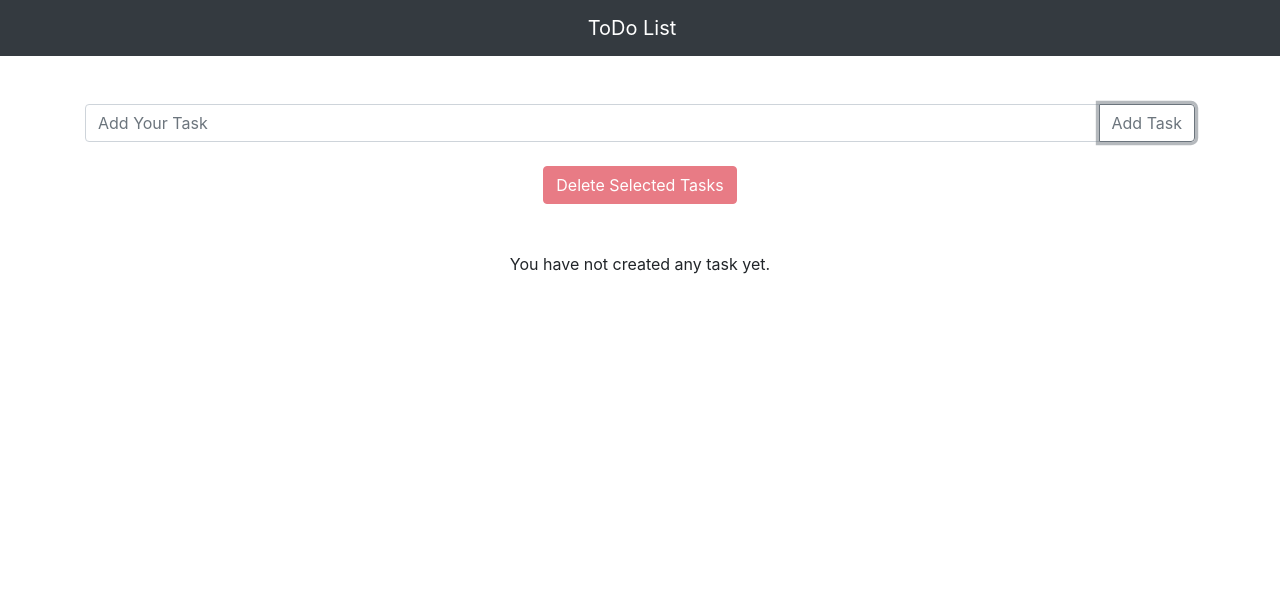
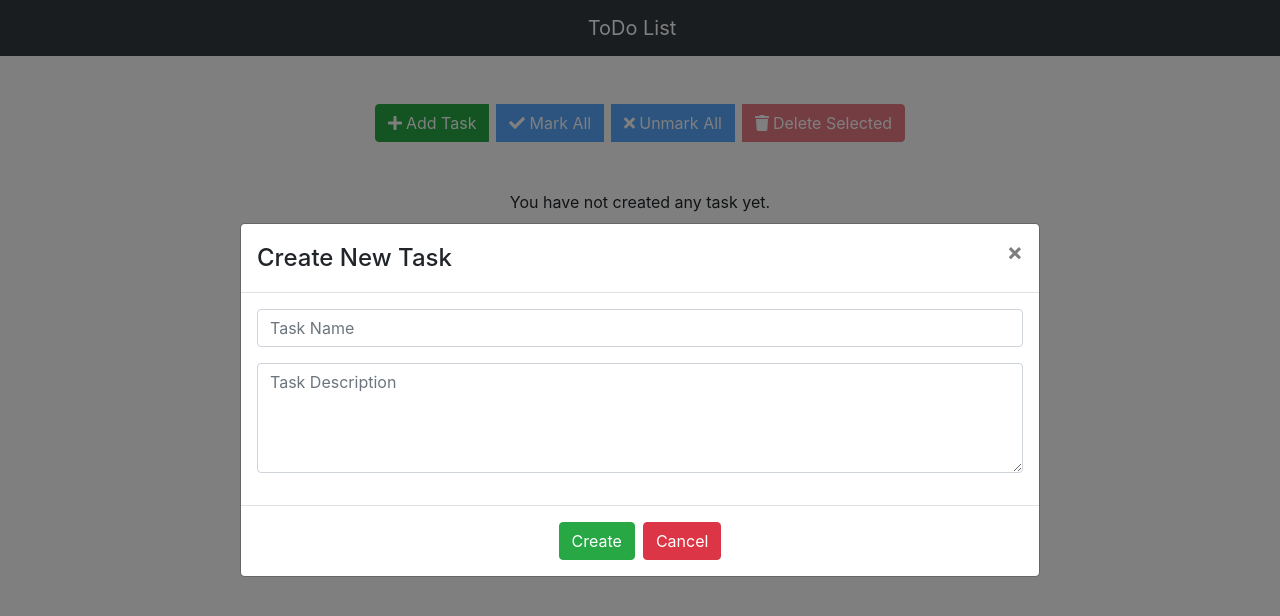
Before and after one commit to suro-sk/react, a React (Create React App) app: page / in a window 1280 px wide. Both pictures are taken after a click on the button "Add Task". Shown: the top 616 px of the page. Built offline with nearby package versions, Linux system fonts and the light colour scheme.

Commit message:
homework-16

```diff
--- a/package.json
+++ b/package.json
@@ -3,6 +3,9 @@
   "version": "0.1.0",
   "private": true,
   "dependencies": {
+    "@fortawesome/fontawesome-svg-core": "^1.2.34",
+    "@fortawesome/free-solid-svg-icons": "^5.15.2",
+    "@fortawesome/react-fontawesome": "^0.1.14",
     "@testing-library/jest-dom": "^5.11.6",
     "@testing-library/react": "^11.2.2",
     "@testing-library/user-event": "^12.5.0",
--- a/src/components/Task.js
+++ b/src/components/Task.js
@@ -3,35 +3,58 @@ import Card from 'react-bootstrap/Card';
 import Button from 'react-bootstrap/Button';
 import Form from 'react-bootstrap/Form';
 import PropTypes from 'prop-types';
+import {FontAwesomeIcon} from "@fortawesome/react-fontawesome";
+import {faTrash, faEdit} from "@fortawesome/free-solid-svg-icons";
 
 class Task extends Component {
 
     render() {
+        const {onEdit, task, deleteTask, buttonDisabled, selected} = this.props;
         return (
             <Card>
-                <Card.Header>{this.props.task.title}</Card.Header>
+                <Card.Header>
+                    <Form.Group controlId={task._id} className="mb-0">
+                        <Form.Check
+                            type="checkbox"
+                            label={task.title}
+                            checked={selected}
+                            onChange={() => this.props.inputChange(task._id)}
+                        />
+                    </Form.Group>
+                </Card.Header>
                 <Card.Body>
-                    <Form.Group controlId={this.props.taskId}>
-                        <Form.Check type="checkbox" label="Mark"
-                                    onChange={() => this.props.inputChange(this.props.taskId)}/>
-                    </Form.Group>
-                    <Button variant="danger" className="delete" onClick={() => this.props.deleteTask(this.props.taskId)}
-                            disabled={this.props.buttonDisabled}>Delete Task</Button>
+                    {task.description}
                 </Card.Body>
+                <Card.Footer>
+                    <Button
+                        className="mr-1"
+                        title="Edit"
+                        variant="primary"
+                        onClick={() => onEdit(task)}
+                        disabled={buttonDisabled}>
+                        <FontAwesomeIcon icon={faEdit}/>
+                    </Button>
+                    <Button
+                        title="Delete"
+                        variant="danger"
+                        onClick={() => deleteTask(task._id)}
+                        disabled={buttonDisabled}>
+                        <FontAwesomeIcon icon={faTrash}/>
+                    </Button>
+                </Card.Footer>
             </Card>
 
         )
     }
 
-
 }
 
 Task.propTypes = {
     task: PropTypes.object.isRequired,
-    taskId: PropTypes.string.isRequired,
     deleteTask: PropTypes.func.isRequired,
     inputChange: PropTypes.func.isRequired,
     buttonDisabled: PropTypes.bool.isRequired,
+    selected: PropTypes.bool.isRequired,
 }
 
 export default Task;
--- /dev/null
+++ b/src/components/TaskCreateModal.js
@@ -0,0 +1,58 @@
+import React, {Component} from 'react';
+import {Modal, Button, FormControl, Form} from 'react-bootstrap'
+import PropTypes from 'prop-types';
+
+class TaskCreateModal extends Component {
+    render() {
+        const {onHide, onInputChange, onAccept} = this.props
+        return (
+            <Modal
+                onHide={onHide}
+                size="lg"
+                aria-labelledby="contained-modal-title-vcenter"
+                centered
+                show
+            >
+                <Modal.Header closeButton>
+                    <Modal.Title id="contained-modal-title-vcenter">
+                        Create New Task
+                    </Modal.Title>
+                </Modal.Header>
+                <Modal.Body>
+                    <Form onSubmit={onAccept}>
+
+                        <Form.Group>
+                            <FormControl
+                                placeholder="Task Name"
+                                aria-label="Add Your Task"
+                                aria-describedby="basic-addon2"
+                                name="title"
+                                onChange={onInputChange}
+                            />
+                        </Form.Group>
+                        <Form.Group>
+                            <Form.Control
+                                placeholder="Task Description"
+                                name="description"
+                                as="textarea"
+                                onChange={onInputChange}
+                                rows={4}/>
+                        </Form.Group>
+                    </Form>
+                </Modal.Body>
+                <Modal.Footer className="justify-content-center">
+                    <Button variant="success" onClick={onAccept}>Create</Button>
+                    <Button variant="danger" onClick={onHide}>Cancel</Button>
+                </Modal.Footer>
+            </Modal>
+        )
+    }
+}
+
+TaskCreateModal.propTypes = {
+    onInputChange: PropTypes.func.isRequired,
+    onAccept: PropTypes.func.isRequired,
+    onHide: PropTypes.func.isRequired,
+};
+
+export default TaskCreateModal;
--- /dev/null
+++ b/src/components/TaskEditModal.js
@@ -0,0 +1,91 @@
+import React, {Component} from 'react';
+import {Modal, Button, FormControl, Form} from 'react-bootstrap'
+import PropTypes from 'prop-types';
+
+class TaskEditModal extends Component {
+
+    constructor(props) {
+        super(props);
+        this.state = {
+            ...props.task
+        }
+    }
+
+    handleChange = (event) => {
+        const {name, value} = event.target;
+
+        this.setState({
+            [name]: value
+        });
+    };
+
+    handleTaskSave = ()=>{
+        const title = this.state.title.trim();
+        const description = this.state.description.trim();
+
+        if (!title) {
+            return;
+        }
+
+        this.props.onAccept({
+            _id: this.state._id,
+            title,
+            description
+        });
+    };
+
+    render() {
+        const {onHide} = this.props
+        return (
+            <Modal
+                onHide={onHide}
+                size="lg"
+                aria-labelledby="contained-modal-title-vcenter"
+                centered
+                show
+            >
+                <Modal.Header closeButton>
+                    <Modal.Title id="contained-modal-title-vcenter">
+                        Edit Task
+                    </Modal.Title>
+                </Modal.Header>
+                <Modal.Body>
+                    <Form onSubmit={this.handleTaskSave}>
+
+                        <Form.Group>
+                            <FormControl
+                                placeholder="Task Title"
+                                aria-label="Task Title"
+                                aria-describedby="basic-addon2"
+                                name="title"
+                                onChange={this.handleChange}
+                                value={this.state.title}
+                            />
+                        </Form.Group>
+                        <Form.Group>
+                            <Form.Control
+                                placeholder="Task Description"
+                                name="description"
+                                as="textarea"
+                                value={this.state.description}
+                                onChange={this.handleChange}
+                                rows={4}/>
+                        </Form.Group>
+                    </Form>
+                </Modal.Body>
+                <Modal.Footer className="justify-content-center">
+                    <Button variant="success" onClick={this.handleTaskSave}>Create</Button>
+                    <Button variant="danger" onClick={onHide}>Cancel</Button>
+                </Modal.Footer>
+            </Modal>
+        )
+    }
+}
+
+TaskEditModal.propTypes = {
+    task: PropTypes.object.isRequired,
+    onAccept: PropTypes.func.isRequired,
+    onHide: PropTypes.func.isRequired,
+};
+
+export default TaskEditModal;
--- a/src/components/TodoList.js
+++ b/src/components/TodoList.js
@@ -1,39 +1,48 @@
 import {Component} from 'react';
 import {v4 as uuidv4} from 'uuid';
 import Task from "./Task";
-import Form from 'react-bootstrap/Form'
-import FormControl from 'react-bootstrap/FormControl'
-import InputGroup from 'react-bootstrap/InputGroup'
-import Button from 'react-bootstrap/Button'
+import {Button, ButtonToolbar, ButtonGroup} from 'react-bootstrap';
 import ConfirmModal from "./ConfirmModal";
+import TaskCreateModal from "./TaskCreateModal";
+import TaskEditModal from "./TaskEditModal";
+import {FontAwesomeIcon} from '@fortawesome/react-fontawesome';
+import {faPlus, faCheck, faTimes, faTrash} from '@fortawesome/free-solid-svg-icons';
 
 export default class TodoList extends Component {
 
     state = {
-        inputValue: '',
+        title: '',
+        description: '',
         tasks: [],
         selectedTasks: new Set(),
         showDeleteModal: false,
+        showTaskCreateModal: false,
+        currentEditing: null,
     }
 
     handleInputChange = e => {
         this.setState({
-            inputValue: e.target.value
+            [e.target.name]: e.target.value
         })
     }
 
     handleTaskCreating = (e) => {
         e.preventDefault();
-        let upcomingTaskTitle = this.state.inputValue.trim();
+        let upcomingTaskTitle = this.state.title.trim(),
+            upcomingTaskDescription = this.state.description.trim();
         if (!upcomingTaskTitle) return;
+
         let upcomingTask = {
             title: upcomingTaskTitle,
-            _id: uuidv4()
+            description: upcomingTaskDescription,
+            _id: uuidv4(),
         };
 
         this.setState({
             tasks: [...this.state.tasks, upcomingTask],
-            inputValue: ''
+            showTaskCreateModal: false,
+            title: '',
+            description: ''
         })
     }
 
@@ -56,6 +65,19 @@ export default class TodoList extends Component {
         })
     }
 
+    handleSelectAll = () => {
+        const allTasksIds = this.state.tasks.map(task => task._id);
+        this.setState({
+            selectedTasks: new Set(allTasksIds)
+        })
+    }
+
+    handleUnselectAll = () => {
+        this.setState({
+            selectedTasks: new Set()
+        })
+    }
+
     handleBulkDelete = () => {
         const {selectedTasks, tasks} = this.state;
         const remainingTasks = tasks.filter(task => {
@@ -69,11 +91,34 @@ export default class TodoList extends Component {
         });
     }
 
-    handleModalToggle = () => {
+    handleEdit = (task)=>{
+        this.setState({
+            currentEditing: task
+        });
+    };
+
+    handleDeleteModalToggle = () => {
         this.setState({
             showDeleteModal: !this.state.showDeleteModal
         });
     }
+
+    handleTaskCreateModalToggle = () => {
+        this.setState({
+            showTaskCreateModal: !this.state.showTaskCreateModal
+        });
+    }
+
+    handleTaskSave = (task)=>{
+        const tasks = [...this.state.tasks];
+        const idx = tasks.findIndex((thisTask)=> thisTask._id === task._id);
+        tasks[idx] = task;
+
+        this.setState({
+            tasks,
+            currentEditing: null
+        });
+    };
 
     render() {
         const generatedTasks = this.state.tasks.map((task) => {
@@ -81,39 +126,56 @@ export default class TodoList extends Component {
                 <div key={task._id} className="col-xl-3 col-lg-4 col-md-6 task">
                     <Task
                         task={task}
-                        taskId={task._id}
                         deleteTask={this.deleteTask}
                         inputChange={this.handleCheckboxChange}
                         buttonDisabled={!!this.state.selectedTasks.size}
+                        selected={this.state.selectedTasks.has(task._id)}
+                        onEdit={this.handleEdit}
                     />
                 </div>
             )
         })
         const noTasks = <p className="mx-auto">You have not created any task yet.</p>
-
+        const {selectedTasks, tasks} = this.state;
         return (
 
             <div className="todo-list">
 
-                <Form className="controls-area" onSubmit={this.handleTaskCreating}>
-
-                    <InputGroup className="mb-4">
-                        <FormControl
-                            placeholder="Add Your Task"
-                            aria-label="Add Your Task"
-                            aria-describedby="basic-addon2"
-                            value={this.state.inputValue}
-                            onChange={this.handleInputChange}
-                        />
-                        <InputGroup.Append>
-                            <Button type="submit" variant="outline-secondary">Add Task</Button>
-                        </InputGroup.Append>
-                    </InputGroup>
-                </Form>
                 <div className="row justify-content-center mb-5">
-                    <Button variant="danger" className="delete" onClick={this.handleModalToggle}
-                            disabled={!this.state.selectedTasks.size}>Delete
-                        Selected Tasks</Button>
+                    <ButtonToolbar>
+                        <ButtonGroup aria-label="First group">
+                            <Button
+                                variant="success"
+                                className="mr-2"
+                                onClick={this.handleTaskCreateModalToggle}>
+                                <FontAwesomeIcon className="mr-1" icon={faPlus}/>
+                                Add Task
+                            </Button>
+                            <Button
+                                variant="primary"
+                                className="mr-2"
+                                onClick={this.handleSelectAll}
+                                disabled={!tasks.length}>
+                                <FontAwesomeIcon className="mr-1" icon={faCheck}/>
+                                Mark All
+                            </Button>
+                            <Button
+                                variant="primary"
+                                className="mr-2"
+                                onClick={this.handleUnselectAll}
+                                disabled={!tasks.length}>
+                                <FontAwesomeIcon className="mr-1" icon={faTimes}/>
+                                Unmark All
+                            </Button>
+                            <Button
+                                variant="danger"
+                                onClick={this.handleDeleteModalToggle}
+                                disabled={!selectedTasks.size}>
+                                <FontAwesomeIcon className="mr-1" icon={faTrash}/>
+                                Delete Selected
+                            </Button>
+                        </ButtonGroup>
+                    </ButtonToolbar>
                 </div>
                 <div
                     className="tasks-area row">{generatedTasks.length ? generatedTasks : noTasks}</div>
@@ -122,7 +184,24 @@ export default class TodoList extends Component {
                     <ConfirmModal
                         tasksCount={this.state.selectedTasks.size}
                         onAccept={this.handleBulkDelete}
-                        onHide={this.handleModalToggle}
+                        onHide={this.handleDeleteModalToggle}
+                    />
+
+                }
+                {
+                    this.state.showTaskCreateModal &&
+                    <TaskCreateModal
+                        onAccept={this.handleTaskCreating}
+                        onHide={this.handleTaskCreateModalToggle}
+                        onInputChange={this.handleInputChange}
+                    />
+                }
+                {
+                    this.state.currentEditing &&
+                    <TaskEditModal
+                        task={this.state.currentEditing}
+                        onAccept={this.handleTaskSave}
+                        onHide={()=>this.handleEdit(null)}
                     />
                 }
             </div>
```
Also changed, not shown: 2 other files (tests, documents, lock files or other folders).
